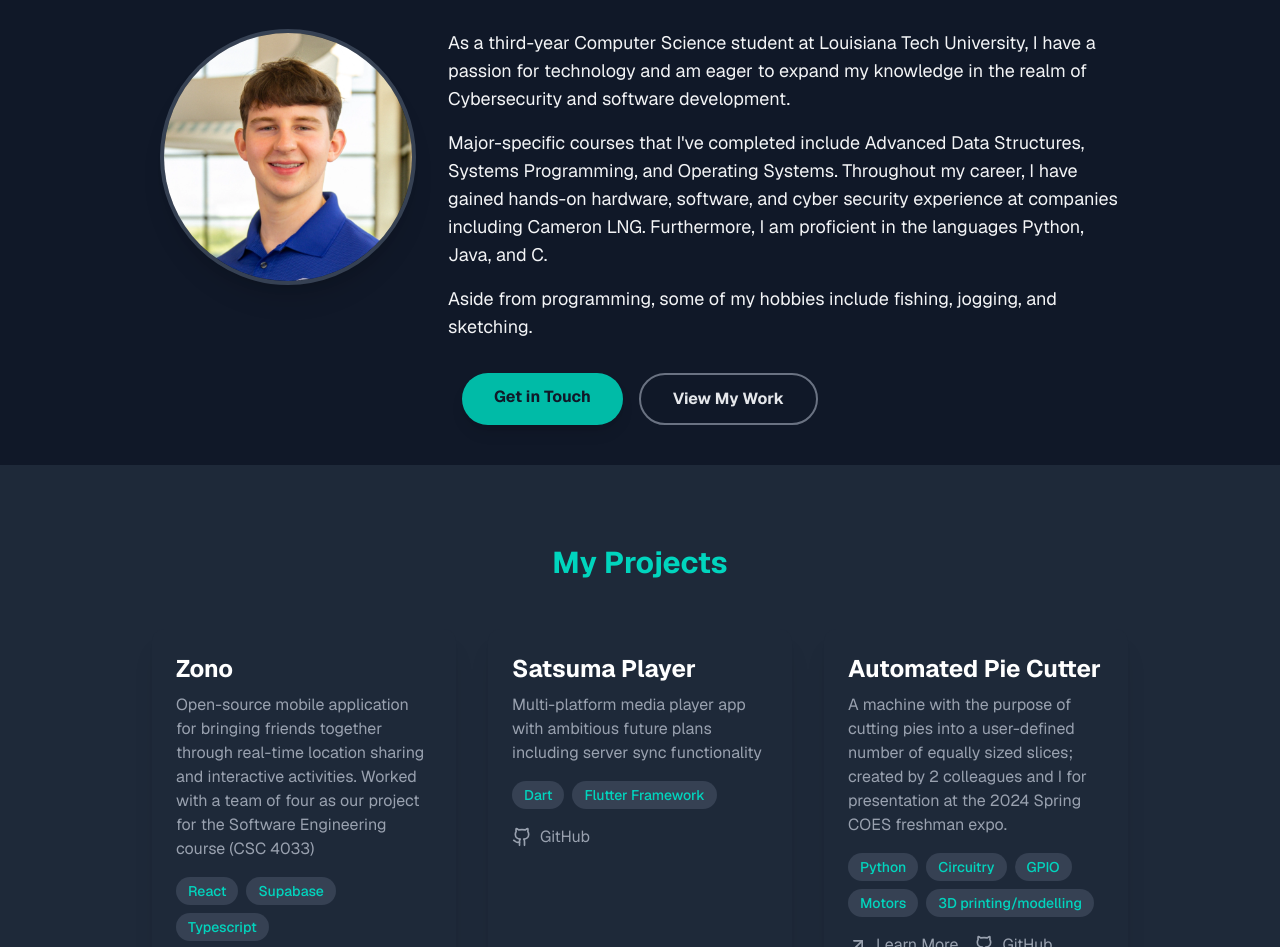
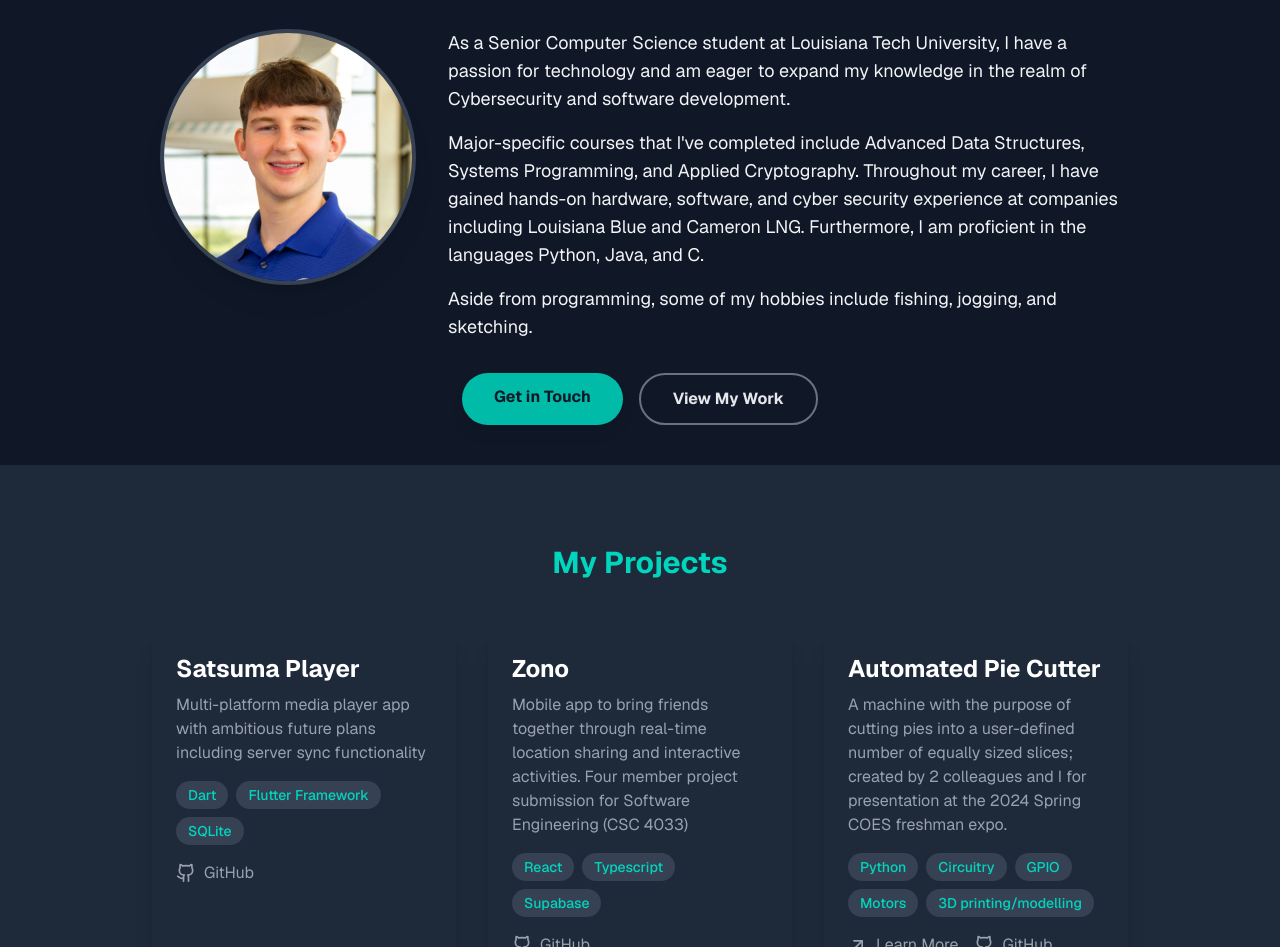
Before and after one commit to CameronStorer/CameronStorer.github.io, a Next.js app: page / in a window 1280 px wide. Shown: the part 245-1192 px from the top of the page. Built offline with nearby package versions, Linux system fonts and the light colour scheme.

Commit message:
Refactor project entries and personal introduction
Updated project details for Zono and Satsuma Player. Revised personal introduction and experience descriptions.

```diff
--- a/app/page.tsx
+++ b/app/page.tsx
@@ -11,19 +11,19 @@ const App = () => {
   // List out projects
   const projects = [
     {
+      title: 'Satsuma Player',
+      description: 'Multi-platform media player app with ambitious future plans including server sync functionality',
+      tags: ['Dart', 'Flutter Framework', 'SQLite'],
+      link: null,
+      github: 'https://github.com/CameronStorer/satsuma_player'
+    },
+    {
       title:'Zono',
-      description:'Open-source mobile application for bringing friends together through real-time location sharing and interactive activities. \
-        Worked with a team of four as our project for the Software Engineering course (CSC 4033)',
-      tags: ['React', 'Supabase', 'Typescript'],
+      description:'Mobile app to bring friends together through real-time location sharing and interactive activities. \
+        Four member project submission for Software Engineering (CSC 4033)',
+      tags: ['React', 'Typescript', 'Supabase'],
       link: null,
       github: 'https://github.com/CameronStorer/Zono-CSC4033'
-    },
-    {
-      title: 'Satsuma Player',
-      description: 'Multi-platform media player app with ambitious future plans including server sync functionality',
-      tags: ['Dart', 'Flutter Framework'],
-      link: null,
-      github: 'https://github.com/CameronStorer/satsuma_player'
     },
     {
       title: 'Automated Pie Cutter',
@@ -98,15 +98,15 @@ const App = () => {
               </div>
               <div className="flex-grow text-lg max-w-2xl">
                 <p className="mb-4">
-                  As a third-year Computer Science student at <a href="https://www.latech.edu/" target='blank'>Louisiana
+                  As a Senior Computer Science student at <a href="https://www.latech.edu/" target='blank'>Louisiana
                   Tech University</a>, I have a passion for technology
                   and am eager to expand my knowledge in the realm of Cybersecurity and software development.
                 </p><p className="mb-4">
                   Major-specific courses that I've completed include Advanced Data Structures,
-                  Systems Programming, and Operating Systems. Throughout my
+                  Systems Programming, and Applied Cryptography. Throughout my
                   career, I have gained hands-on hardware, software, and cyber
-                  security experience at companies including Cameron LNG. Furthermore, I am
-                  proficient in the languages Python, Java, and C.
+                  security experience at companies including Louisiana Blue and Cameron LNG.
+                  Furthermore, I am proficient in the languages Python, Java, and C.
                 </p><p>
                   Aside from programming, some of my hobbies include fishing,
                   jogging, and sketching.
```
